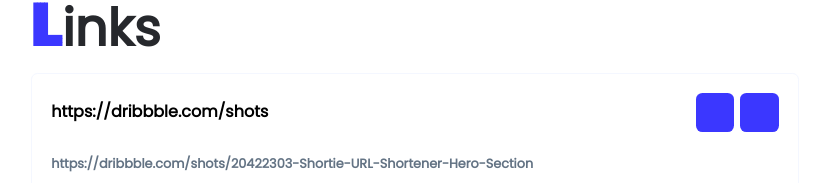
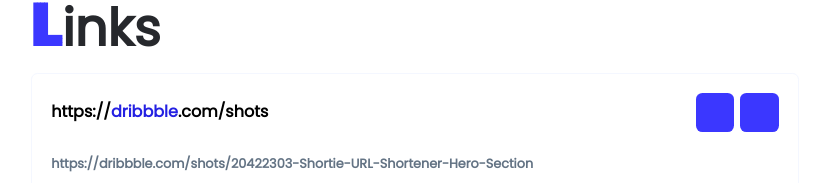
Before and after one commit to cristianprochnow/clinker-web, a React (Vite) app: page /links in a window 1280 px wide. Shown: the part 120-303 px from the top of the page, without its empty margins (225-1054 px from the left). Built offline with nearby package versions, Linux system fonts and the light colour scheme; some icons are missing.

Commit message:
feat: add styles for domain from url
Add custom styles to domain part of shortened URL, to give to it a brand denotation.

```diff
--- a/src/screens/Links.jsx
+++ b/src/screens/Links.jsx
@@ -13,7 +13,7 @@
           <div>
             <header>
               <span>
-                https://dribbble.com/shots
+                https://<span>dribbble</span>.com/shots
               </span>
 
               <aside>
--- a/src/styles/screens/Links.css
+++ b/src/styles/screens/Links.css
@@ -30,7 +30,7 @@
     margin-bottom: 1.2rem;
 }
 
-#links-screen section > div header span {
+#links-screen section > div header > span {
     font-size: 1rem;
     font-weight: 700;
     line-height: 2.4rem;
@@ -38,6 +38,10 @@
     overflow: hidden;
     white-space: nowrap;
     padding-right: .8rem;
+}
+
+#links-screen section > div header > span span {
+    color: var(--color-sub);
 }
 
 #links-screen section > div header aside {
```
